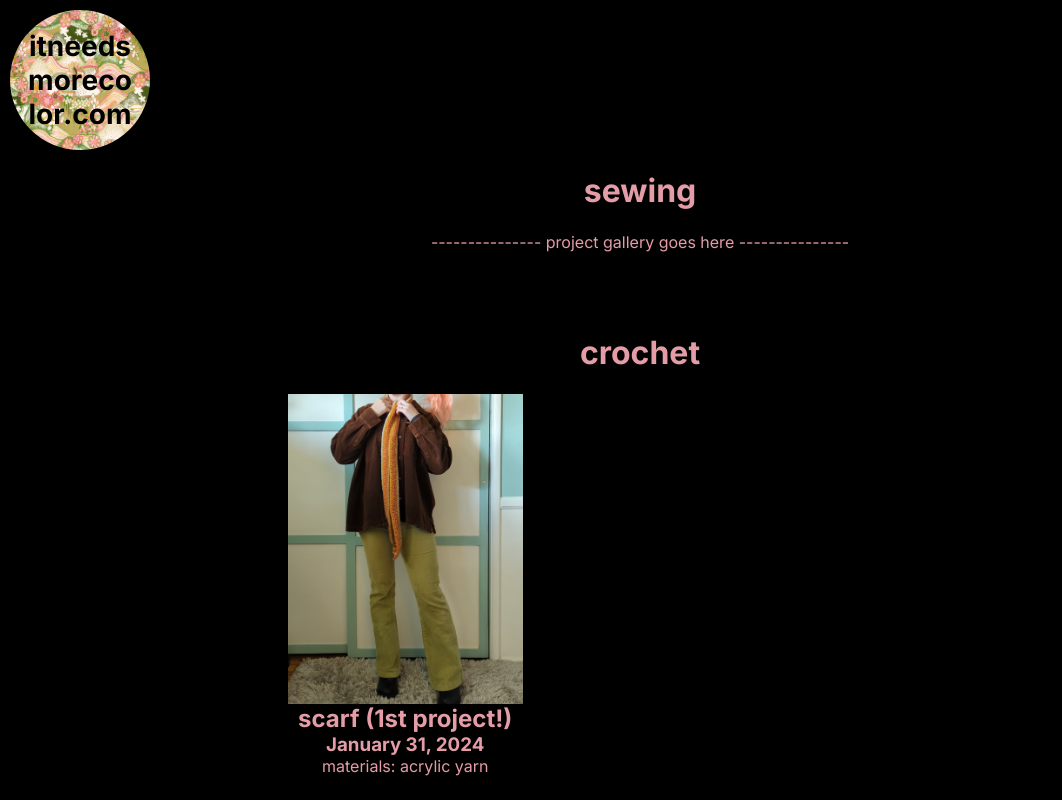
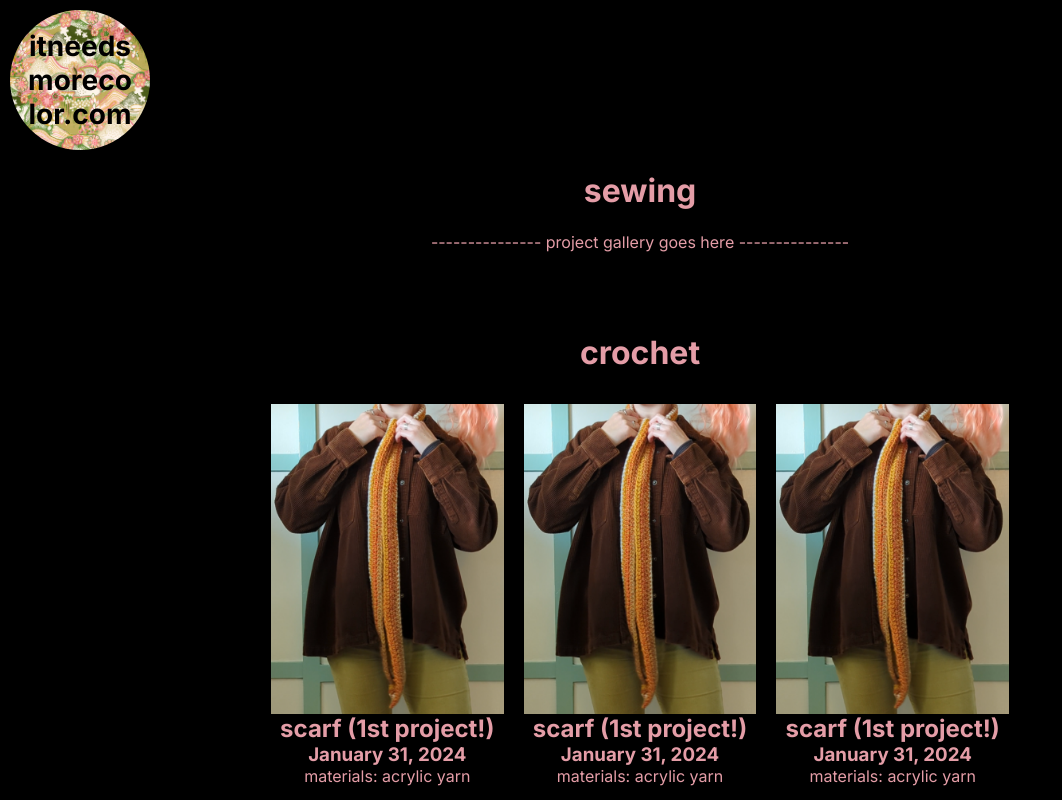
Before and after one commit to gracebmanning/itneedsmorecolor, a React (Create React App) app: page /sewing-fiberarts in a window 1280 px wide. Shown: the top 800 px of the page, without its empty margins (0-1062 px from the left). Built offline with nearby package versions, Linux system fonts and the light colour scheme.

Commit message:
fix margin issue

```diff
--- a/src/App.css
+++ b/src/App.css
@@ -1,12 +1,3 @@
-/*
-  Z-INDEXES
-  nav-buttons: 0
-  home-circle: 1
-  proj-circle: 2
-  about-circle: 3
-  contact-circle: 4
-*/
-
 .main{
   min-width: 100vw;
   min-height: 100vh;
@@ -107,12 +98,10 @@
   display: flex;
   flex-direction: column;
   min-height: 100vh;
-  max-width: 100vw;
 }
 
 .page-content{
   color: var(--accent-three);
-
   display: flex;
   flex-direction: column;
   justify-content: center;
@@ -181,29 +170,9 @@
 
 .projectGallery{
   height: fit-content;
+  width: fit-content;
   display: grid;
   grid-template-columns: 1fr 1fr 1fr;
-}
-
-.projectTile{
-  display: flex;
-  flex-direction: column;
-  justify-content: center;
-  align-items: center;
-  height: fit-content;
-  width: fit-content;
-}
-
-.projectImage{
-  height: 310px;
-}
-
-.projectTitle{
-  margin: 0px;
-}
-
-.projectDate{
-  margin: 0px;
 }
 
 @media only screen and (max-width: 1000px){
--- a/src/components/Main.jsx
+++ b/src/components/Main.jsx
@@ -28,7 +28,7 @@ function Main() {
         <div className="circle" id="home-circle">
           <h1 id="title">itneedsmorecolor.com</h1>
         </div>
-        <div className="nav-buttons">
+        <nav className="nav-buttons">
             <div className="nav-button" id="home-icon" onClick={() => switchCircles('home-circle')}>
               <img className="nav-icon" src={globe} alt="Windows 98 folder icon with blue asterisk on it." />
               <p className="nav-text">home</p>
@@ -45,7 +45,7 @@ function Main() {
               <img className="nav-icon" src={book} alt="Windows 98 icon of an address book." />
               <p className="nav-text">contact</p>
             </div>
-        </div>
+        </nav>
       </div>
       <footer>
           <p className="footer-text">
--- a/src/components/Projects/sewing-fiberarts.jsx
+++ b/src/components/Projects/sewing-fiberarts.jsx
@@ -3,6 +3,27 @@ import { crochetScarf1 } from '../../assets/images/project-images/project-images
 import { ProjectTile } from '../ProjectTile';
 
 const crochetProjects = [
+  {
+    title: "scarf (1st project!)",
+    date: "January 31, 2024",
+    materials: "acrylic yarn",
+    image: crochetScarf1,
+    alt: "a skinny crochet scarf using colors of mustard, burnt orange, burgundy, and cream."
+  },
+  {
+    title: "scarf (1st project!)",
+    date: "January 31, 2024",
+    materials: "acrylic yarn",
+    image: crochetScarf1,
+    alt: "a skinny crochet scarf using colors of mustard, burnt orange, burgundy, and cream."
+  },
+  {
+    title: "scarf (1st project!)",
+    date: "January 31, 2024",
+    materials: "acrylic yarn",
+    image: crochetScarf1,
+    alt: "a skinny crochet scarf using colors of mustard, burnt orange, burgundy, and cream."
+  },
   {
     title: "scarf (1st project!)",
     date: "January 31, 2024",
@@ -23,8 +44,8 @@ function SewingFiberArts() {
             <h1>crochet</h1>
             <div className="projectGallery">
               {crochetProjects.map((proj, index) => (
-                <ProjectTile key={index} project={proj} />
-              ))}
+                  <ProjectTile key={index} project={proj} />
+                ))}
             </div>
             <br/><br/><br/>
             <h1>embroidery</h1>
--- a/src/components/projectTile.jsx
+++ b/src/components/projectTile.jsx
@@ -1,10 +1,31 @@
 export function ProjectTile({project}){
     return(
-      <div className="projectTile">
-        <img className="projectImage" src={project.image} alt={project.alt} />
-        <h2 className="projectTitle">{project.title}</h2>
-        <h3 className="projectDate">{project.date}</h3>
+      <div className="projectTile" style={styles.projectTile}>
+        <img className="projectImage" src={project.image} alt={project.alt} style={styles.projectImage} />
+        <h2 className="projectTitle" style={styles.projectTitle}>{project.title}</h2>
+        <h3 className="projectDate" style={styles.projectDate}>{project.date}</h3>
         <p>materials: {project.materials}</p>
       </div>
     )
+}
+
+const styles = {
+  projectTile: {
+    display: "flex",
+    flexDirection: "column",
+    justifyContent: "center",
+    alignItems: "center",
+    height: "fitContent",
+    width: "fitContent",
+    margin: "10px"
+  },
+  projectImage: {
+    height: "310px"
+  },
+  projectTitle: {
+    margin: "0px"
+  },
+  projectDate: {
+    margin: "0px"
   }
+}
--- a/src/index.css
+++ b/src/index.css
@@ -6,10 +6,10 @@
 }
 
 body {
-  margin: 0;
-  padding: 0;
-  height: 100vh;
-  width: 100vw;
+  margin: 0px;
+  padding: 0px;
+  min-height: 100vh;
+  max-width: 100vw;
   background-color: black;
 
   font-family: 'Inter', sans-serif;
```
Also changed, not shown: src/assets/images/project-images/crochet-scarf1.png.
